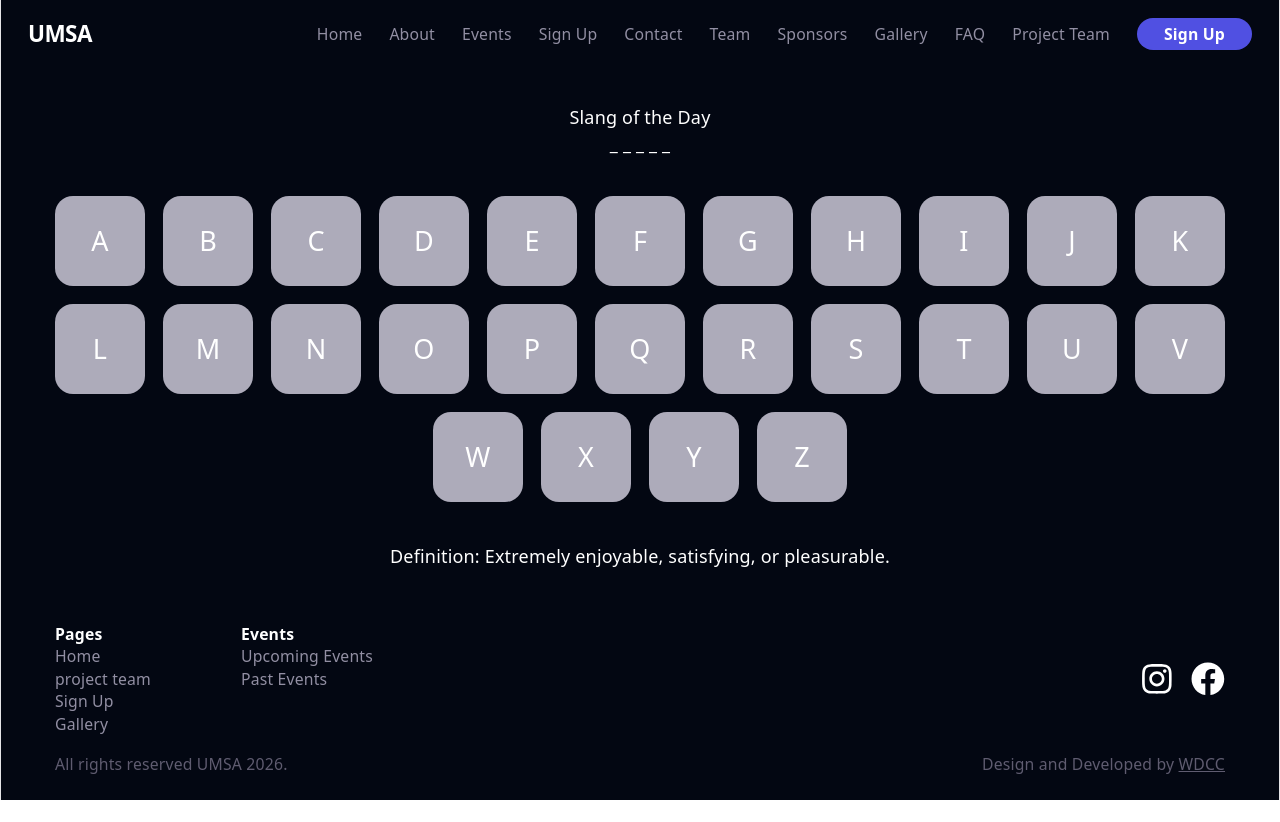
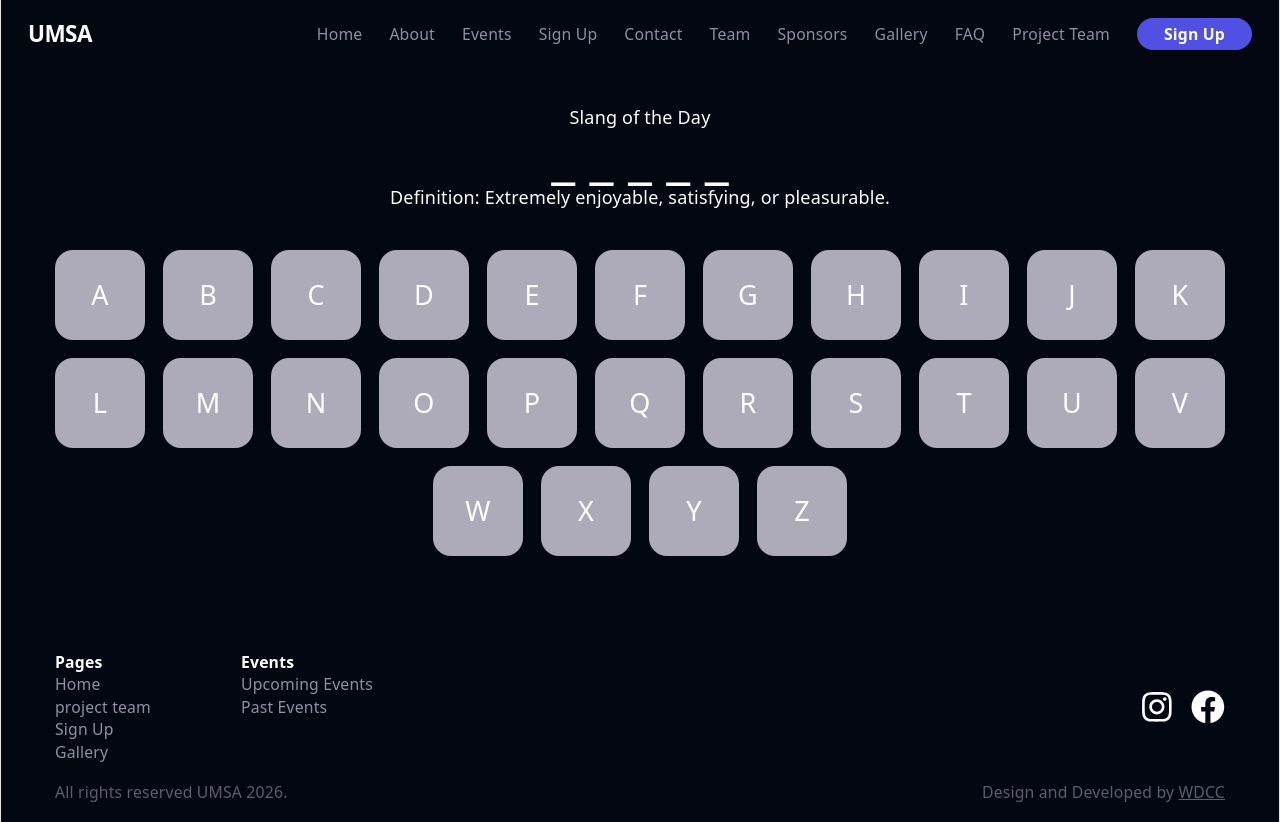
Before and after one commit to UoaWDCC/umsa, a React (Vite) app in the folder client/: page /slang-of-the-day in a window 1280 px wide. Before the commit the page ends 800 px from the top, so only its background shows below. Built offline with nearby package versions, Linux system fonts and the light colour scheme.

Commit message:
style: made maskedword larger

```diff
--- a/client/src/pages/SoD.tsx
+++ b/client/src/pages/SoD.tsx
@@ -27,7 +27,8 @@ export default function SoD() {
   return (
     <>
       <h1>Slang of the Day</h1>
-      <p>{maskedWordSpaced}</p>
+      <p className="text-5xl">{maskedWordSpaced}</p>
+      <p>Definition: {randomEntry.definition}</p>
       <div className="flex flex-wrap m-5 p-4 gap-4 justify-center mx-auto">
         {alphabet.map((letter) => {
           const isGuessed = guessedLetters.includes(letter);
@@ -37,8 +38,12 @@ export default function SoD() {
 
 
         return (
-          <motion.div key={letter} initial={{scale:0}} animate={{scale:1}} transition={{duration:0.5}}>
-            <div className={`w-20 h-20 ${tileColor} rounded-2xl flex justify-center items-center cursor-pointer`}
+          <motion.div
+          key={letter}
+          initial={{scale:0}}
+          animate={{scale:1}}
+          transition={{duration:0.5}}>
+            <div className={`w-20 h-20 ${tileColor} rounded-2xl flex justify-center items-center cursor-pointer transition-colors duration-300 ease-in-out`}
             key={letter}
             role="button"
             onClick={() => handleGuess(letter)}
@@ -53,8 +58,6 @@ export default function SoD() {
         );
       })}
       </div>
-      <p>Definition: {randomEntry.definition}</p>
-      <p>{guessedLetters}</p>
     </>
   );
 }
```
